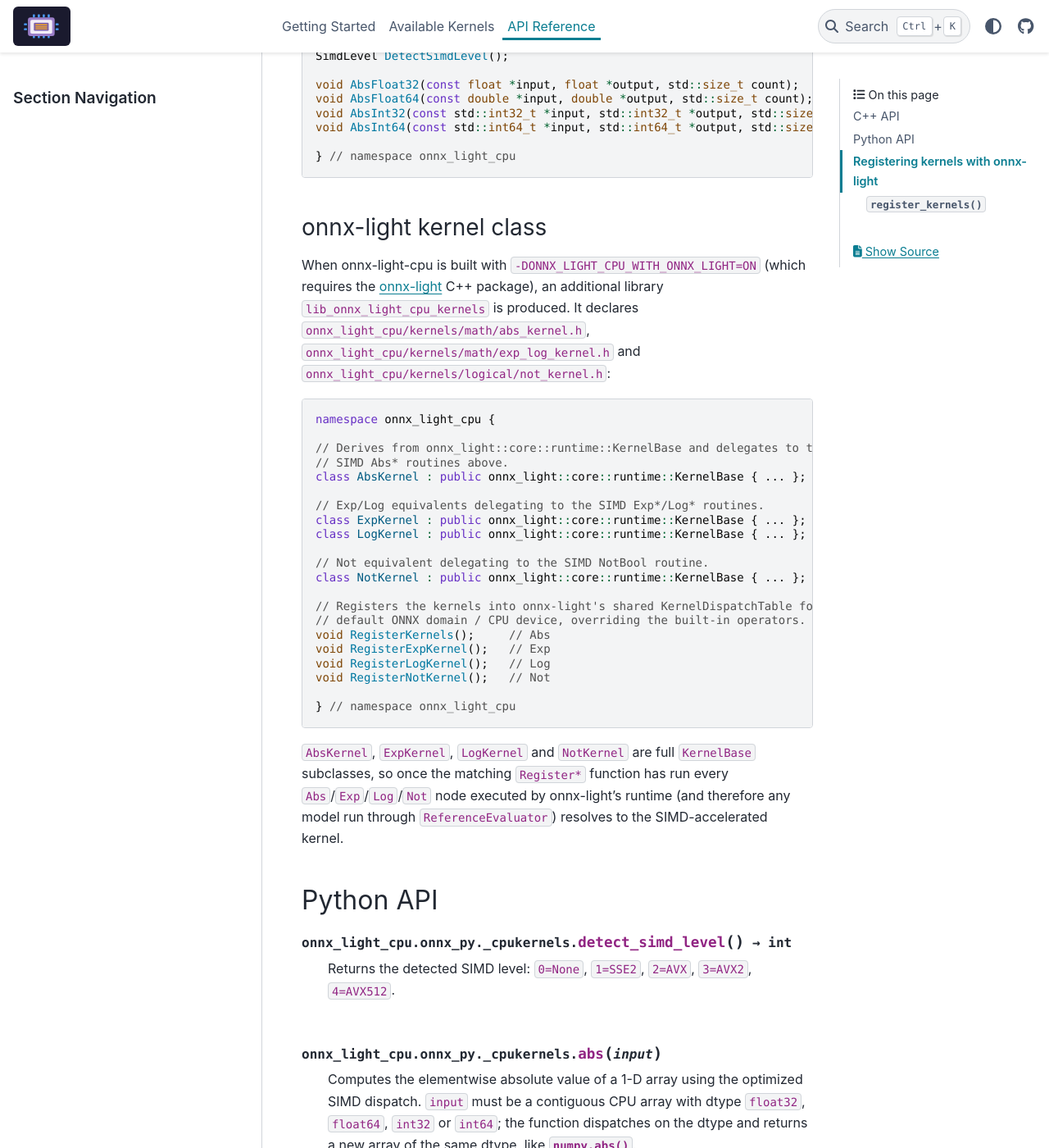
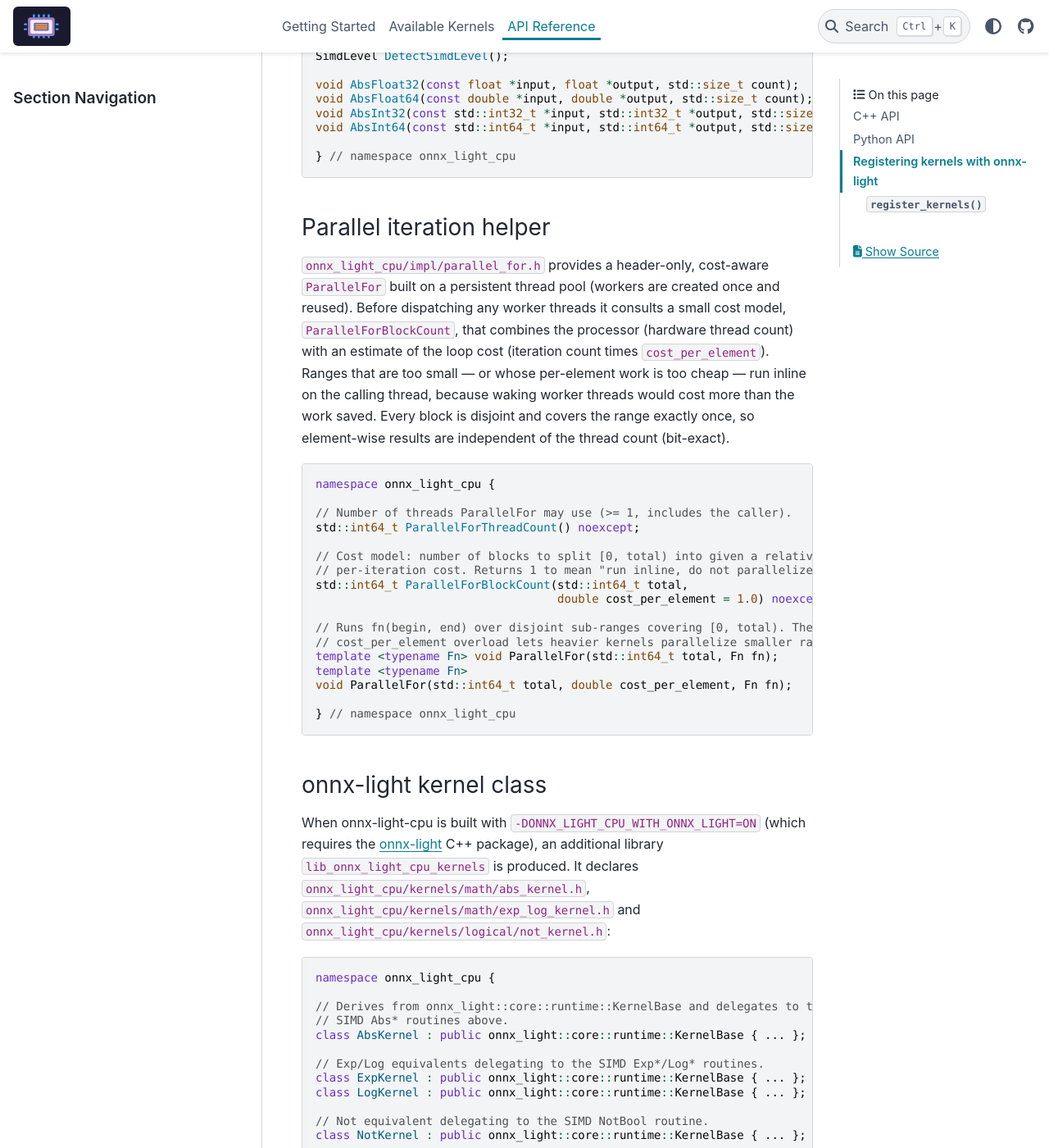
Before and after one commit to xadupre/onnx-light-cpu, a Sphinx documentation site: the page built from docs/api.rst, in a window 1280 px wide and 1400 px high, scrolled down 573 px. Shown: the whole window at 82% size. Built offline with Sphinx 7.4.7 and the PyData theme 0.15.4, drawn with Linux system fonts in a browser that asks for light colours; pages that are not in the unit, such as notebooks, are missing from menus.

Commit message:
Add cost-aware ParallelFor helper, tests, CMake wiring and docs
Co-authored-by: xadupre <22452781+xadupre@users.noreply.github.com>

```diff
--- a/docs/api.rst
+++ b/docs/api.rst
@@ -30,6 +30,40 @@ include. Every kernel dispatches at runtime to the best available SIMD path.
    void AbsInt64(const std::int64_t *input, std::int64_t *output, std::size_t count);
 
    } // namespace onnx_light_cpu
+
+Parallel iteration helper
+~~~~~~~~~~~~~~~~~~~~~~~~~~~
+
+``onnx_light_cpu/impl/parallel_for.h`` provides a header-only, cost-aware
+``ParallelFor`` built on a persistent thread pool (workers are created once and
+reused). Before dispatching any worker threads it consults a small cost model,
+``ParallelForBlockCount``, that combines the processor (hardware thread count)
+with an estimate of the loop cost (iteration count times ``cost_per_element``).
+Ranges that are too small — or whose per-element work is too cheap — run inline
+on the calling thread, because waking worker threads would cost more than the
+work saved. Every block is disjoint and covers the range exactly once, so
+element-wise results are independent of the thread count (bit-exact).
+
+.. code-block:: cpp
+
+   namespace onnx_light_cpu {
+
+   // Number of threads ParallelFor may use (>= 1, includes the caller).
+   std::int64_t ParallelForThreadCount() noexcept;
+
+   // Cost model: number of blocks to split [0, total) into given a relative
+   // per-iteration cost. Returns 1 to mean "run inline, do not parallelize".
+   std::int64_t ParallelForBlockCount(std::int64_t total,
+                                      double cost_per_element = 1.0) noexcept;
+
+   // Runs fn(begin, end) over disjoint sub-ranges covering [0, total). The
+   // cost_per_element overload lets heavier kernels parallelize smaller ranges.
+   template <typename Fn> void ParallelFor(std::int64_t total, Fn fn);
+   template <typename Fn>
+   void ParallelFor(std::int64_t total, double cost_per_element, Fn fn);
+
+   } // namespace onnx_light_cpu
+
 
 onnx-light kernel class
 ~~~~~~~~~~~~~~~~~~~~~~~~
```
Also changed, not shown: CMakeLists.txt (+23 -0 lines), 2 other files.
